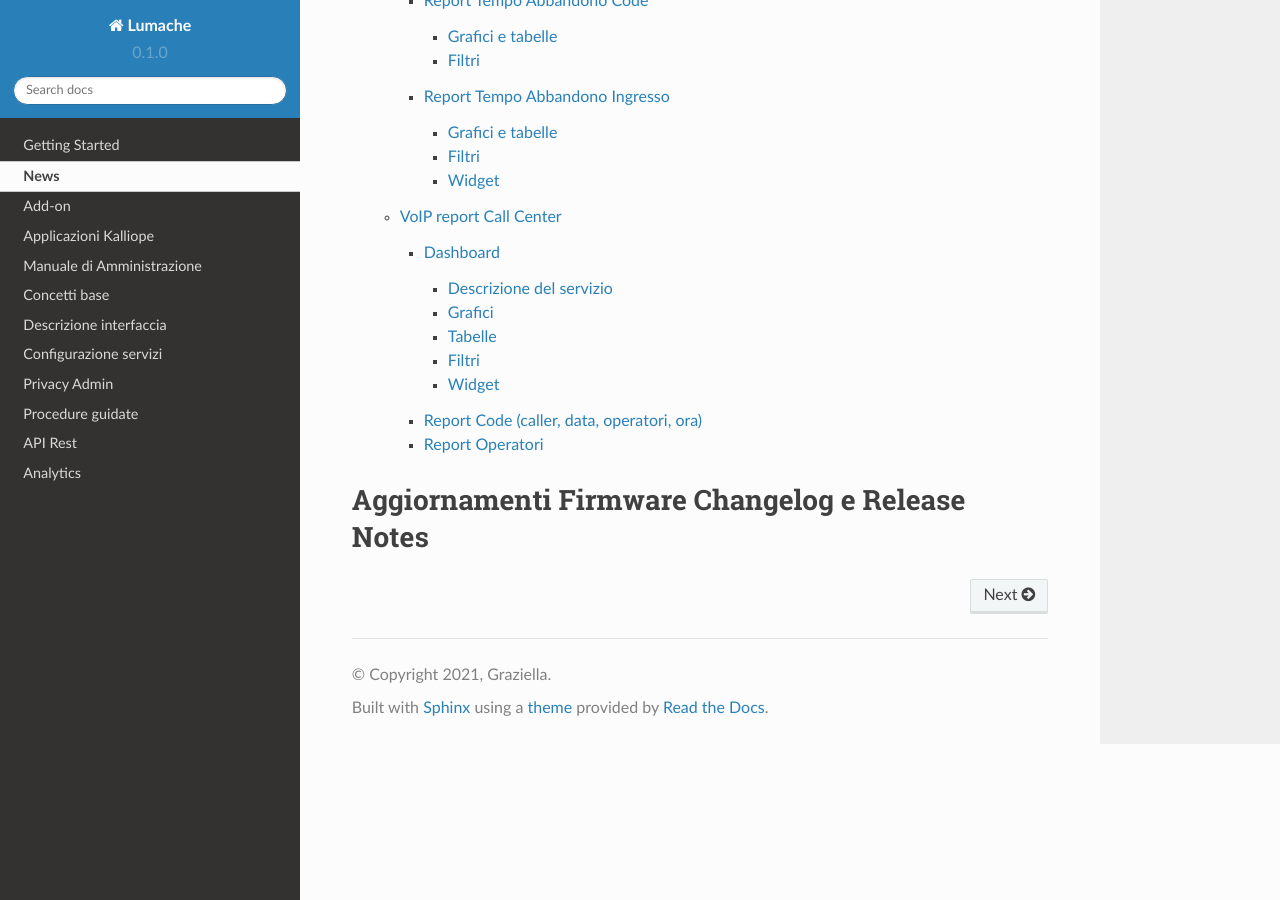
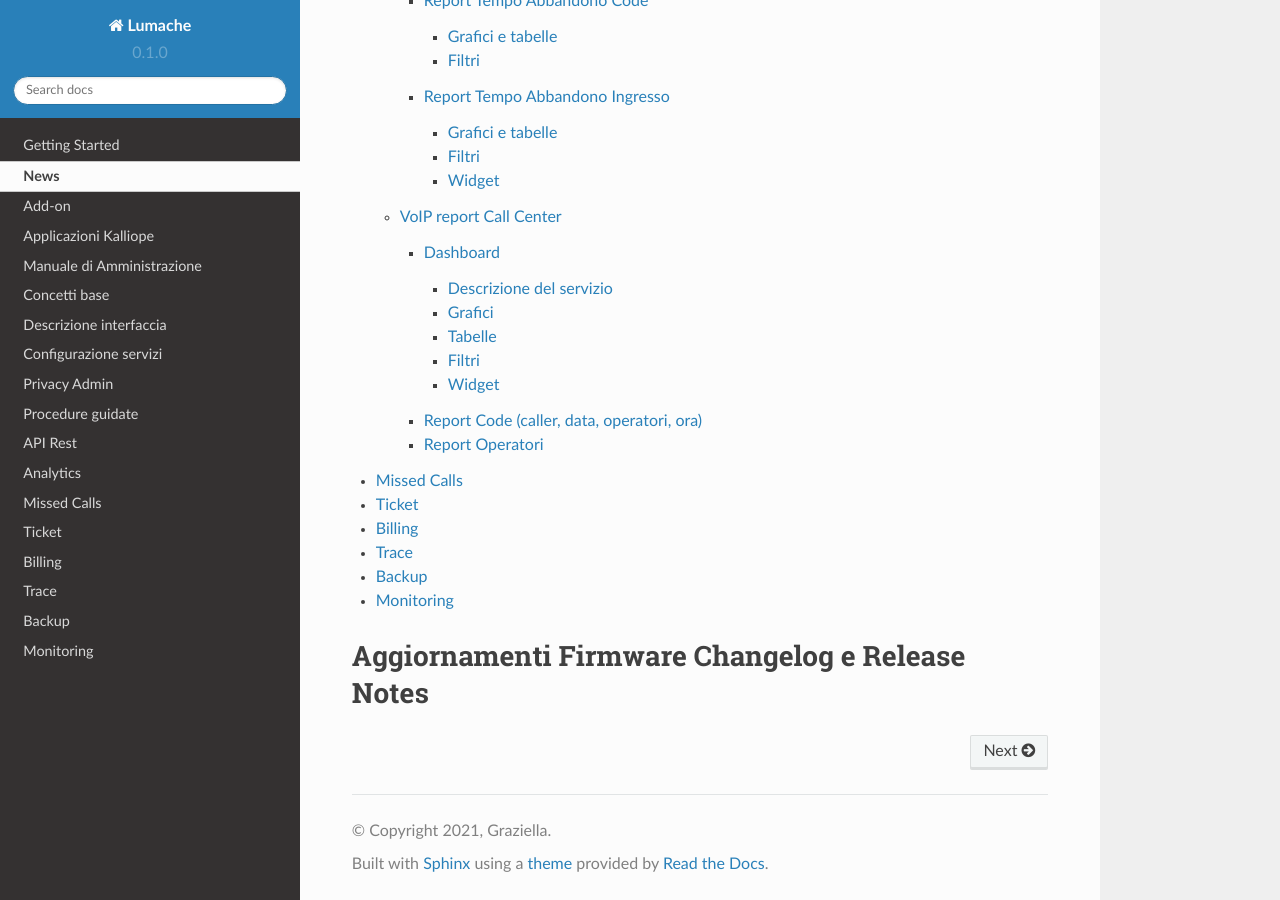
Before and after one commit to mirianatroccoli/KalliopeDoc-it, a Sphinx documentation site: the page built from docs/source/index.rst, in a window 1280 px wide and 900 px high, scrolled down 14903 px. Built offline with Sphinx 7.4.7 and the Read the Docs theme 2.0.0, drawn with Linux system fonts in a browser that asks for light colours; pages that are not in the unit, such as notebooks, are missing from menus.

Commit message:
Update index.rst

```diff
--- a/docs/source/index.rst
+++ b/docs/source/index.rst
@@ -73,6 +73,12 @@ Kalliope Nexus
 
    Kalliope Nexus.rst
    Kalliope Nexus/Analytics.rst
+   Kalliope Nexus/Missed Calls.rst
+   Kalliope Nexus/Ticket.rst
+   Kalliope Nexus/Billing.rst
+   Kalliope Nexus/Trace.rst
+   Kalliope Nexus/Backup.rst
+   Kalliope Nexus/Monitoring.rst
 
 
 
```
